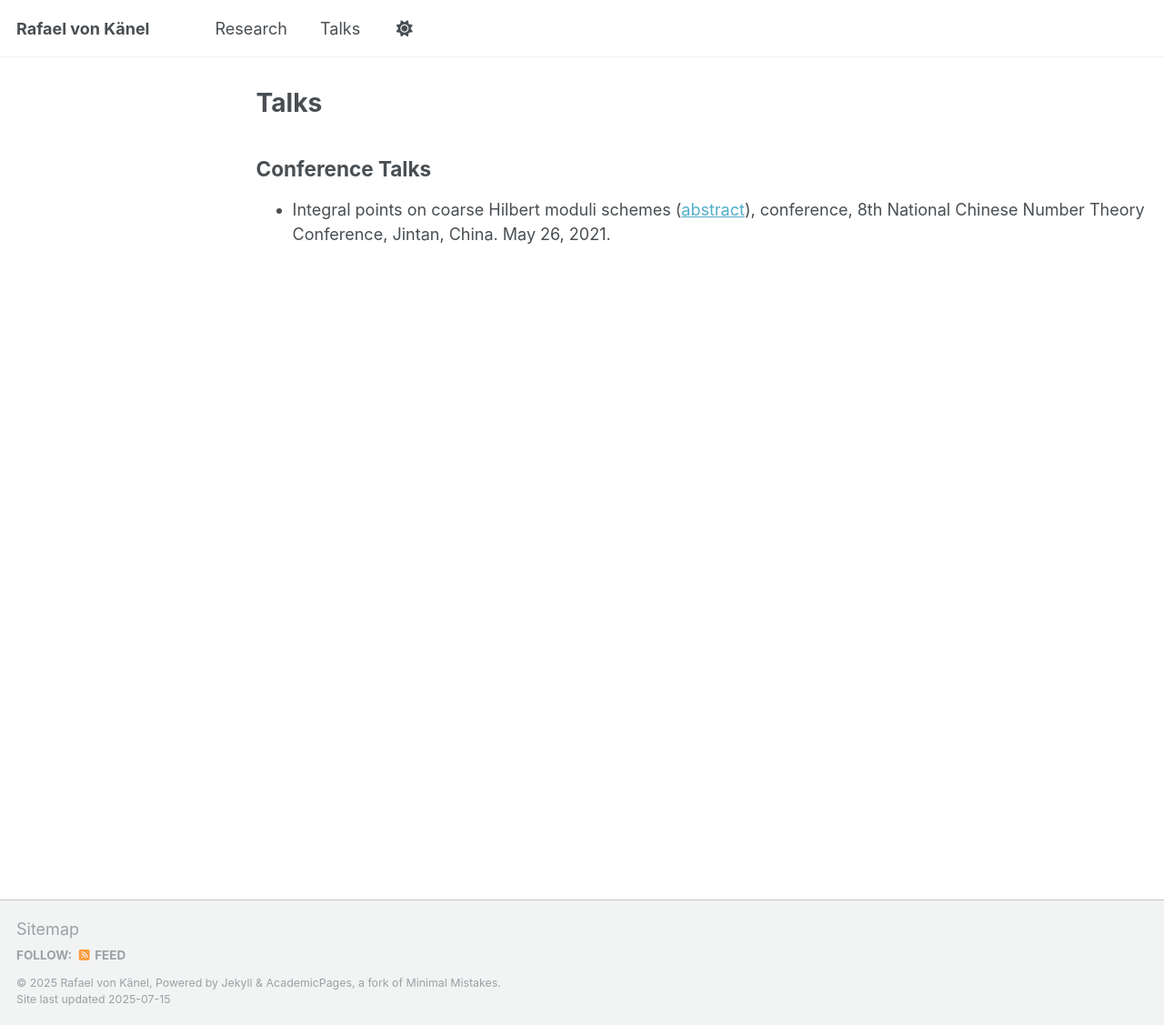
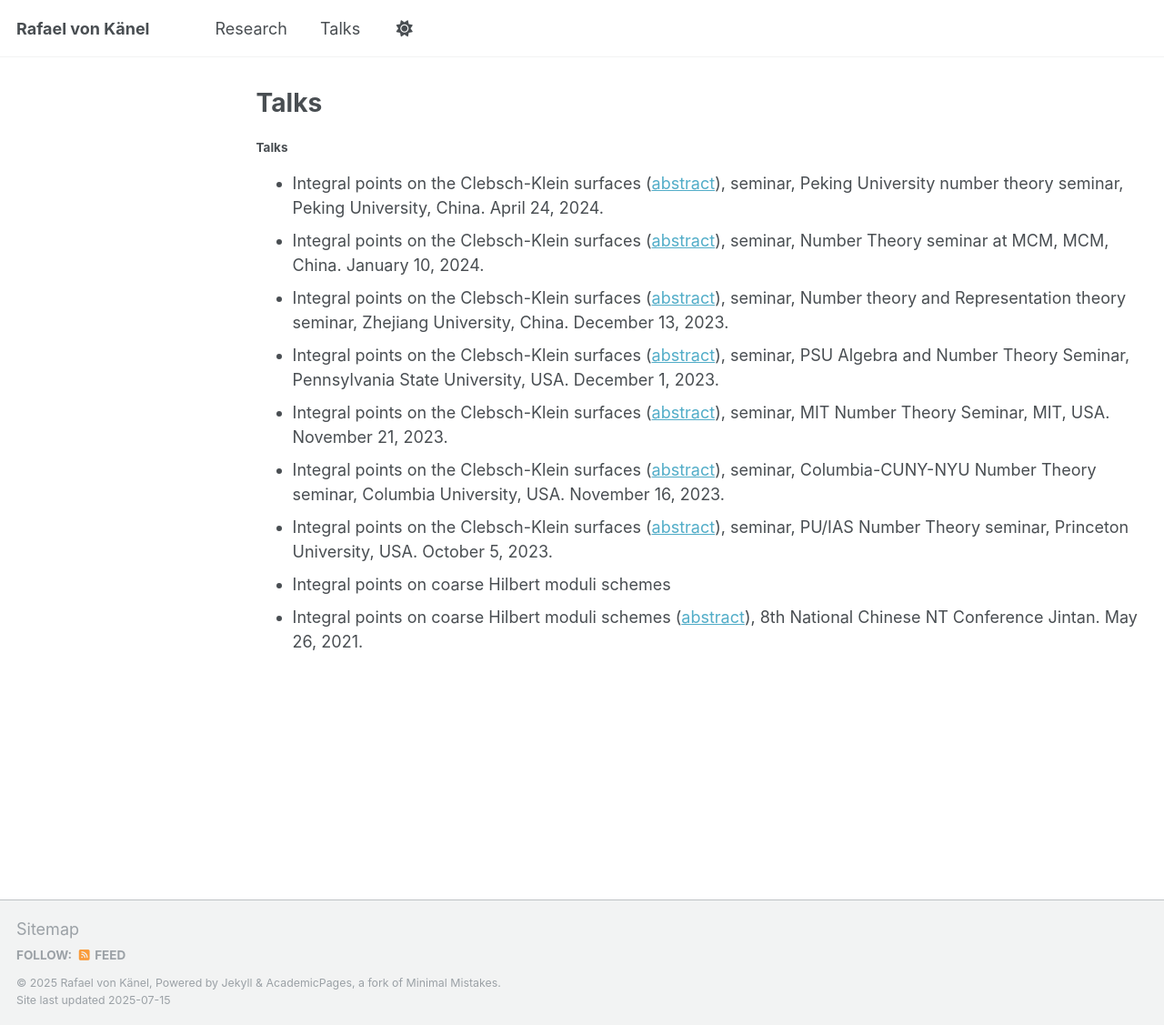
Before and after one commit to rafaelvonkanel/rafaelvonkanel.github.io, a Jekyll site: the page built from _pages/talks.md, in a window 1280 px wide and 1127 px high. Shown: the whole window at 91% size. Built offline with Jekyll 4.4.1, drawn with Linux system fonts in a browser that asks for light colours; a script that is not in the unit is left out.

Commit message:
Update talks.md

```diff
--- a/_pages/talks.md
+++ b/_pages/talks.md
@@ -5,5 +5,13 @@ permalink: /talks/
 author_profile: false
 ---
 
-## Conference Talks
-- Integral points on coarse Hilbert moduli schemes ([abstract](../_talks/2021-05-26-talk.md)), conference, 8th National Chinese Number Theory Conference, Jintan, China. May 26, 2021.
+#### Talks
+- Integral points on the Clebsch-Klein surfaces ([abstract](../_talks/2024-04-24-talk.md)), seminar, Peking University number theory seminar, Peking University, China. April 24, 2024.
+- Integral points on the Clebsch-Klein surfaces ([abstract](../_talks/2024-01-10-talk.md)), seminar, Number Theory seminar at MCM, MCM, China. January 10, 2024.
+- Integral points on the Clebsch-Klein surfaces ([abstract](../_talks/2023-12-13-talk.md)), seminar, Number theory and Representation theory seminar, Zhejiang University, China. December 13, 2023.
+- Integral points on the Clebsch-Klein surfaces ([abstract](../_talks/2023-12-01-talk.md)), seminar, PSU Algebra and Number Theory Seminar, Pennsylvania State University, USA. December 1, 2023.
+- Integral points on the Clebsch-Klein surfaces ([abstract](../_talks/2023-11-21-talk.md)), seminar, MIT Number Theory Seminar, MIT, USA. November 21, 2023.
+- Integral points on the Clebsch-Klein surfaces ([abstract](../_talks/2023-11-16-talk.md)), seminar, Columbia-CUNY-NYU Number Theory seminar, Columbia University, USA. November 16, 2023.
+- Integral points on the Clebsch-Klein surfaces ([abstract](../_talks/2023-10-05-talk.md)), seminar, PU/IAS Number Theory seminar, Princeton University, USA. October 5, 2023.
+- Integral points on coarse Hilbert moduli schemes
+- Integral points on coarse Hilbert moduli schemes ([abstract](../_talks/2021-05-26-talk.md)), 8th National Chinese NT Conference Jintan. May 26, 2021.
```
